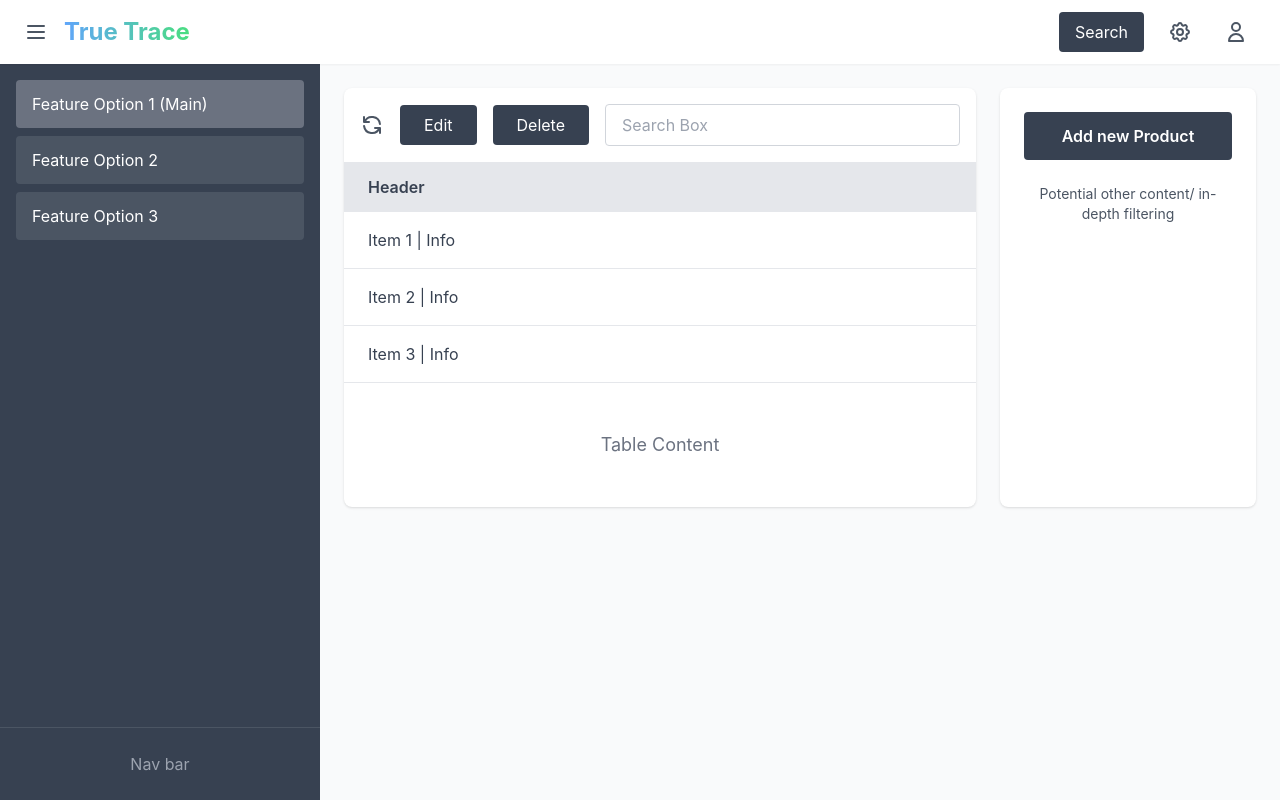
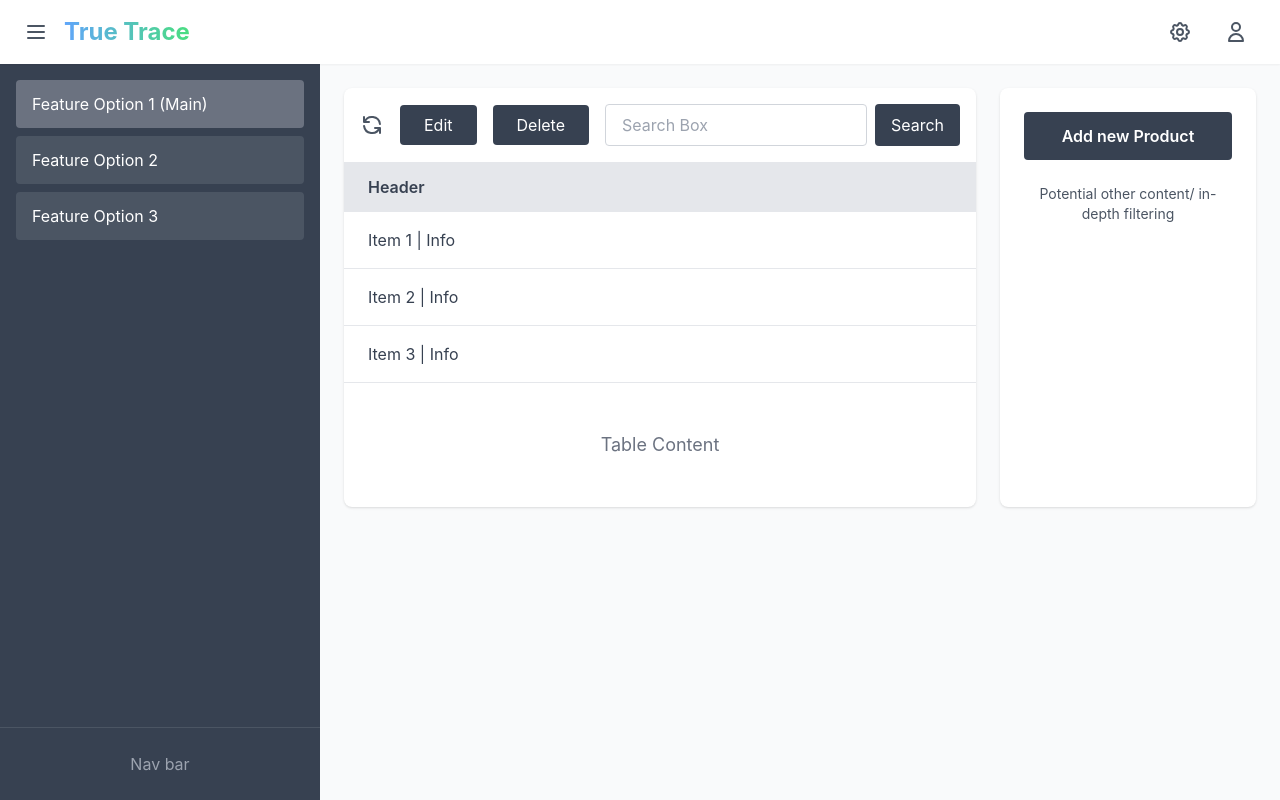
Before and after one commit to Hsyka/TrueTrace, a React (Create React App) app: page /#/inventory in a window 1280 px wide. Built offline with nearby package versions, Linux system fonts and the light colour scheme; sample sign-in values are in the browser's storage.

Commit message:
Reposition inventory search button next to input

```diff
--- a/src/pages/productPages/inventory.js
+++ b/src/pages/productPages/inventory.js
@@ -40,9 +40,6 @@ export default function Inventory() {
             </div>
           </div>
           <div className="flex items-center gap-4">
-            <button className="px-4 py-2 bg-gray-700 text-white rounded hover:bg-gray-800 transition">
-              Search
-            </button>
             <button className="p-2 text-gray-600 hover:text-gray-900">
               <svg className="w-6 h-6" fill="none" stroke="currentColor" viewBox="0 0 24 24">
                 <path strokeLinecap="round" strokeLinejoin="round" strokeWidth={2} d="M10.325 4.317c.426-1.756 2.924-1.756 3.35 0a1.724 1.724 0 002.573 1.066c1.543-.94 3.31.826 2.37 2.37a1.724 1.724 0 001.065 2.572c1.756.426 1.756 2.924 0 3.35a1.724 1.724 0 00-1.066 2.573c.94 1.543-.826 3.31-2.37 2.37a1.724 1.724 0 00-2.572 1.065c-.426 1.756-2.924 1.756-3.35 0a1.724 1.724 0 00-2.573-1.066c-1.543.94-3.31-.826-2.37-2.37a1.724 1.724 0 00-1.065-2.572c-1.756-.426-1.756-2.924 0-3.35a1.724 1.724 0 001.066-2.573c-.94-1.543.826-3.31 2.37-2.37.996.608 2.296.07 2.572-1.065z" />
@@ -110,13 +107,18 @@ export default function Inventory() {
                 >
                   Delete
                 </button>
+                <div className="flex flex-1 gap-2">
                   <input
                     type="text"
                     placeholder="Search Box"
                     value={searchTerm}
                     onChange={(e) => setSearchTerm(e.target.value)}
-                  className="flex-1 px-4 py-2 border border-gray-300 rounded focus:outline-none focus:ring-2 focus:ring-blue-500"
+                    className="w-full px-4 py-2 border border-gray-300 rounded focus:outline-none focus:ring-2 focus:ring-blue-500"
                   />
+                  <button className="px-4 py-2 bg-gray-700 text-white rounded hover:bg-gray-800 transition">
+                    Search
+                  </button>
+                </div>
               </div>
 
               {/* Table */}
```
Lines whose indentation alone changed are shown as unchanged.
